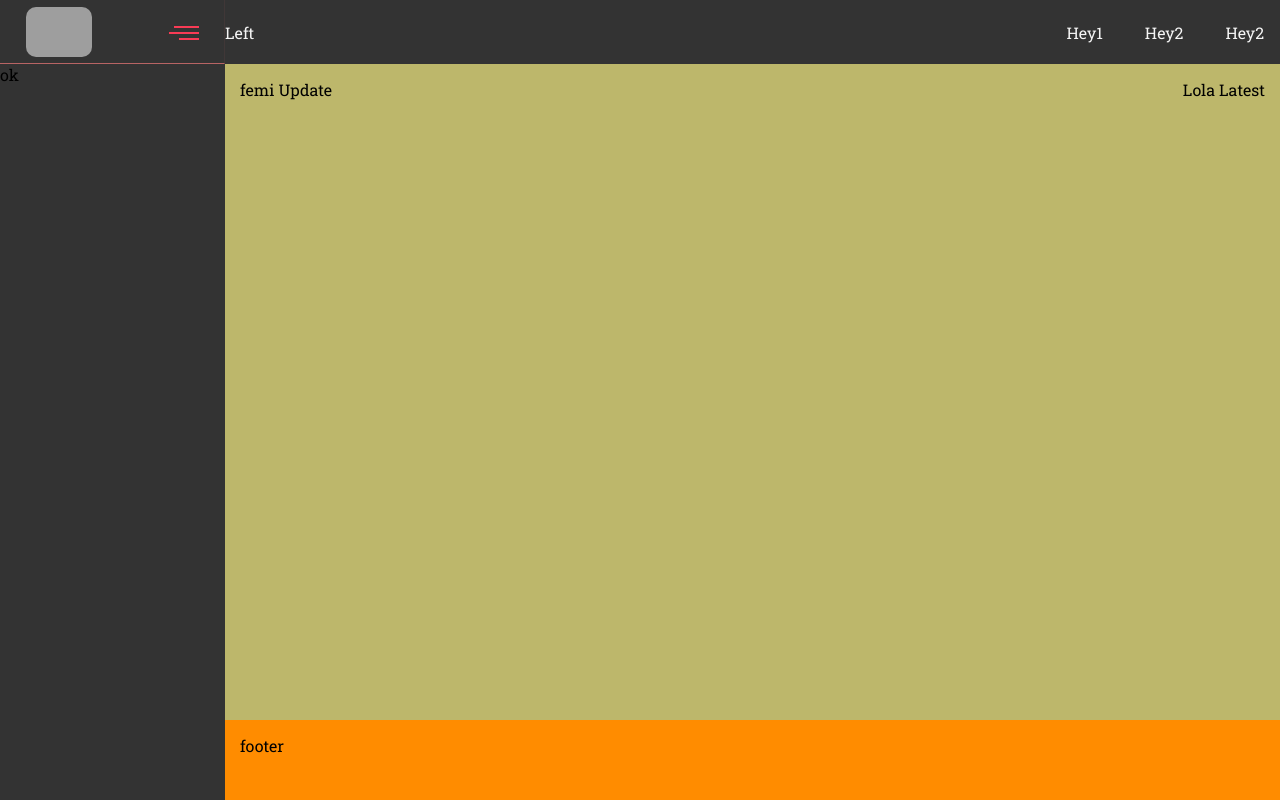
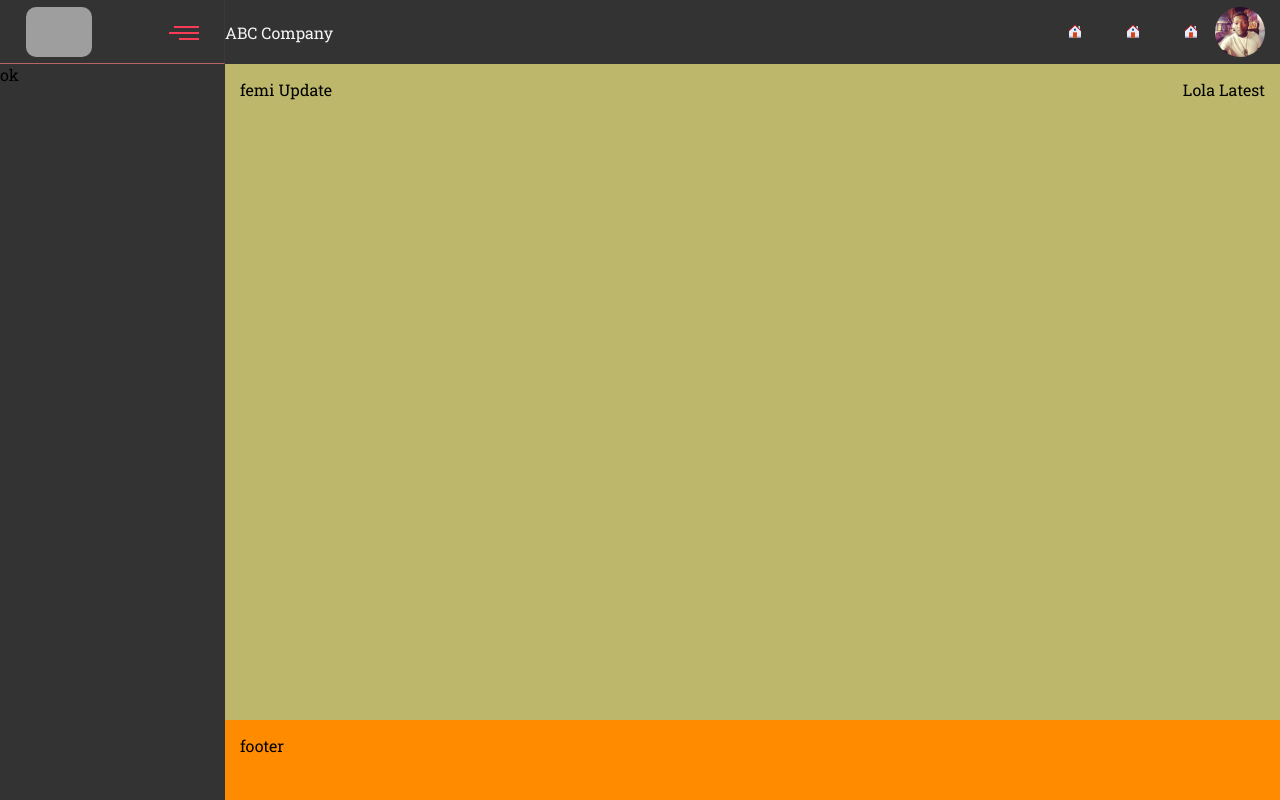
Before and after one commit to swisscodes/project-ts, a React (Create React App) app: page / in a window 1280 px wide. Built offline with nearby package versions, Linux system fonts and the light colour scheme; grey boxes are pictures that could not be loaded.

Commit message:
added profile image to navbar

```diff
--- a/src/components/nav-bar/NavBar.tsx
+++ b/src/components/nav-bar/NavBar.tsx
@@ -7,7 +7,7 @@ function NavBar({slideIn, }:any) {
     <div className='navbar-container'>
       <div className={slideIn?`${'nav-wrapper-full'}`:`${'nav-wrapper'}`}>
         <div className='nav-left-right-wrap'>
-          <div className='navbar-left'>Left</div>
+          <div className='navbar-left'><div>ABC Company</div></div>
           <div className="navbar-right"><NavUlRight /></div>
         </div>
       </div>
--- /dev/null
+++ b/src/components/nav-bar/nav-ul-list/right/NavProfile.tsx
@@ -0,0 +1,13 @@
+import './navprofile.css'
+import React from 'react'
+import femi from './img/femi.jpg'
+
+function NavProfile({image}:any) {
+  return (
+      <div className='navprofile-container'>
+        <img src={femi} alt="femi face" />
+			</div>
+  )
+}
+
+export default NavProfile
--- a/src/components/nav-bar/nav-ul-list/right/NavUlRight.tsx
+++ b/src/components/nav-bar/nav-ul-list/right/NavUlRight.tsx
@@ -2,16 +2,20 @@ import './navulright.css'
 import React from 'react'
 import { INavType } from '../../navBarData'
 import { navDataRight } from 'components/nav-bar/navBarData'
+import NavProfile from './NavProfile'
 
 function NavUlRight() {
   return (
+    <div className='navulwrap'>
       <ul className='navulright'>
           {navDataRight.map((obj:INavType) =>
           <li key={obj.id}>
-            {obj.label}
+              {<obj.icon />}
           </li>
           )}
       </ul>
+      <div className='profile-div'><NavProfile/></div>
+    </div>
   )
 }
 
--- /dev/null
+++ b/src/components/nav-bar/nav-ul-list/right/navprofile.css
@@ -0,0 +1,17 @@
+.navprofile-container {
+    display: flex;
+    align-items: center;
+}
+.navprofile-container img {
+    width: 50px;
+    height: 100%;
+    border-radius: 50px;
+    top:100px;
+    transition: all .2s;
+}
+
+.navprofile-container img:hover {
+    width: 100px;
+    margin-top: 25px;
+    transition: all .2s .2s;
+}
--- a/src/components/nav-bar/nav-ul-list/right/navulright.css
+++ b/src/components/nav-bar/nav-ul-list/right/navulright.css
@@ -1,6 +1,12 @@
+.navulwrap {
+    display: flex;
+    justify-content: flex-end;
+    align-items: center;
+    padding-right: 15px;
+}
+
 .navulright {
     display: flex;
-    justify-content: flex-end;
     gap: 10px;
 }
 
--- a/src/components/nav-bar/navBarData.ts
+++ b/src/components/nav-bar/navBarData.ts
@@ -14,21 +14,21 @@ export interface INavType {
 export const navDataRight:Array<INavType> = [
     {
         id:1,
-        label:'Hey1',
+        label:'mode',
         icon:FcHome,
         url:'/',
         clicked:false
     },
     {
         id:2,
-        label:'Hey2',
+        label:'settings',
         icon:FcHome,
         url:'/',
         clicked:false
     },
     {
         id:3,
-        label:'Hey2',
+        label:'profile',
         icon:FcHome,
         url:'/',
         clicked:false
--- a/src/components/nav-bar/navbar.css
+++ b/src/components/nav-bar/navbar.css
@@ -43,8 +43,19 @@
         transition: none;
     } */
 
-    .nav-wrapper-full {
+    /* .nav-wrapper-full {
         animation: nav-no-move 0s linear 0s forwards;
+    } */
+
+    .navbar-left {
+        display: flex;
+        justify-content: flex-end;
+        padding-right: 15px;
+        overflow: hidden;
+    }
+
+    .navbar-right {
+        display: none;
     }
 
     @keyframes nav-no-move {
```
Also changed, not shown: src/components/nav-bar/nav-ul-list/right/img/femi.jpg (added). Lines whose indentation alone changed are shown as unchanged.
